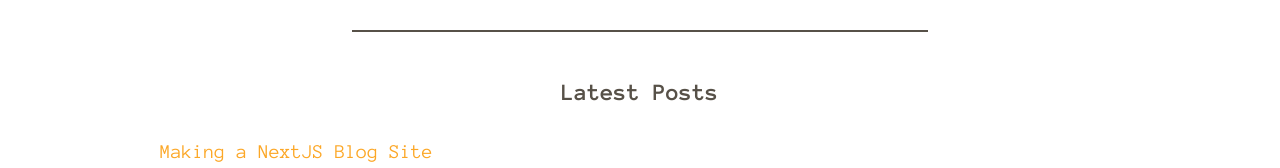
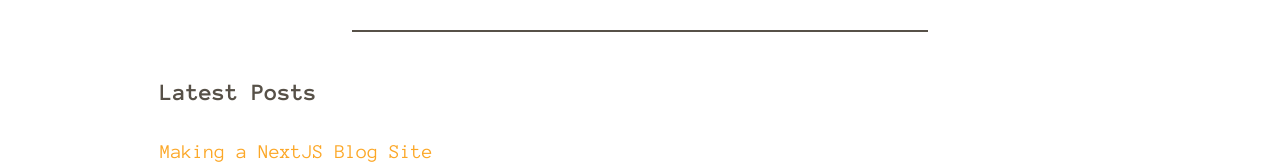
Before and after one commit to meyersa/writeups, a Next.js app: page / in a window 1280 px wide. Shown: the part 293-461 px from the top of the page. Built offline with nearby package versions, Linux system fonts and the light colour scheme.

Commit message:
Width changes

```diff
--- a/src/pages/[id].js
+++ b/src/pages/[id].js
@@ -19,7 +19,7 @@ export default function Post({ postData }) {
           </div>
         </Flex>
         <Image src={postData.image} alt="Cover image" width={500} height={500} style={{ width: '100%', height: '15rem' }} />
-        <div dangerouslySetInnerHTML={{ __html: postData.contentHtml }} />
+        <div className="innerHTML" dangerouslySetInnerHTML={{ __html: postData.contentHtml }} />
       </div>
     </Layout>
   );
--- a/src/styles/global.css
+++ b/src/styles/global.css
@@ -2,8 +2,6 @@
 
 :root {
     --orange: #FCA726;
-    --dark-blue: #458ABF;
-    --light-blue: #1D9DFF;
     --light-grey: #f7f3ef;
     --grey: #69737A;
     --dark-grey: #575148;
@@ -62,6 +60,20 @@ Link {
 .content {
     padding-top: 1rem;
     padding-bottom: 1rem;
+    /* margin: 0 auto; */
+
+}
+:is(p) :is(img) {
+    display: flex;
+    align-content: center;
+    padding: 1rem;
+
+}
+.innerHTML img {
+    max-height: 30rem;
+    max-width: 80%;
+    box-shadow: .25em .25em .25em var(--light-grey);
+    margin: 1rem;
     margin: 0 auto;
 
 }
@@ -98,3 +110,11 @@ time {
     background: var(--dark-grey);
 
 }
+blockquote {
+    background: var(--light-grey);
+    padding-top: 0.06rem;
+    padding-bottom: 0.06rem;
+    padding-left: 1rem;
+    padding-right: 1rem;
+
+}
```
